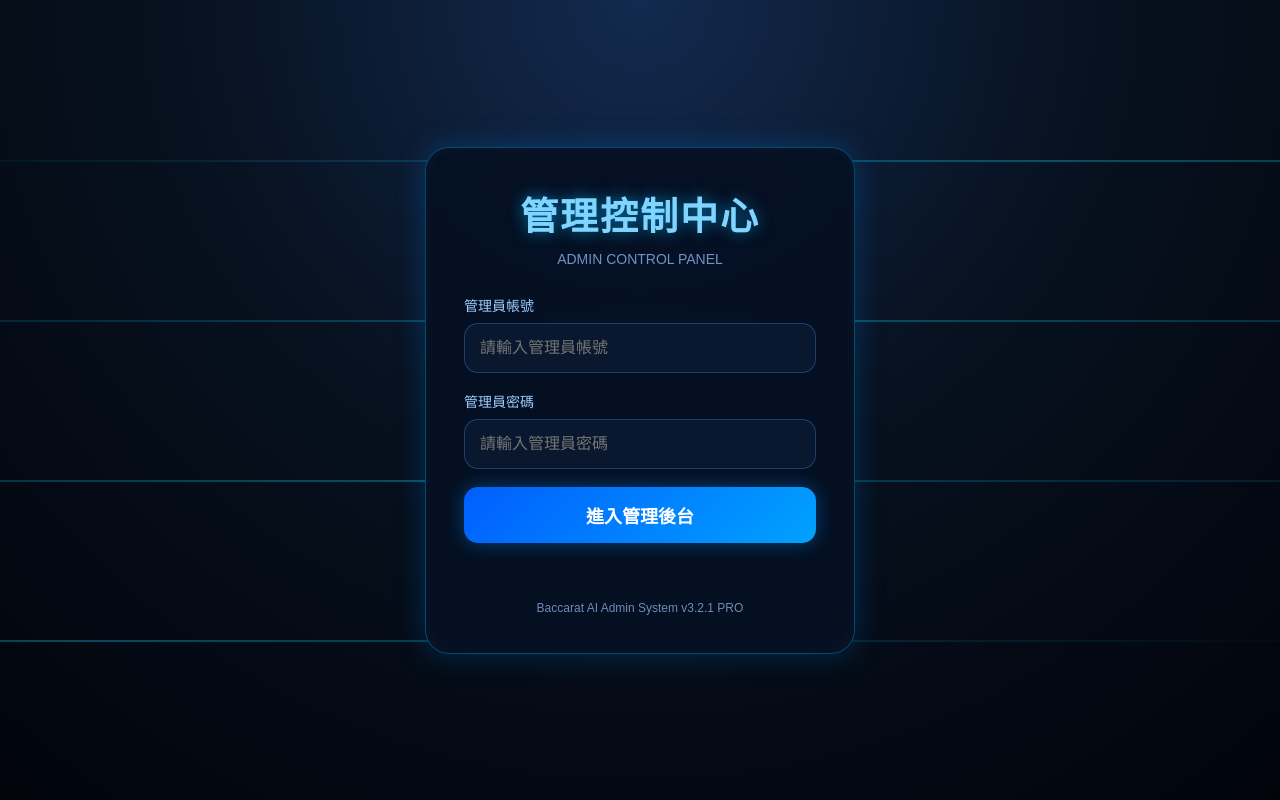
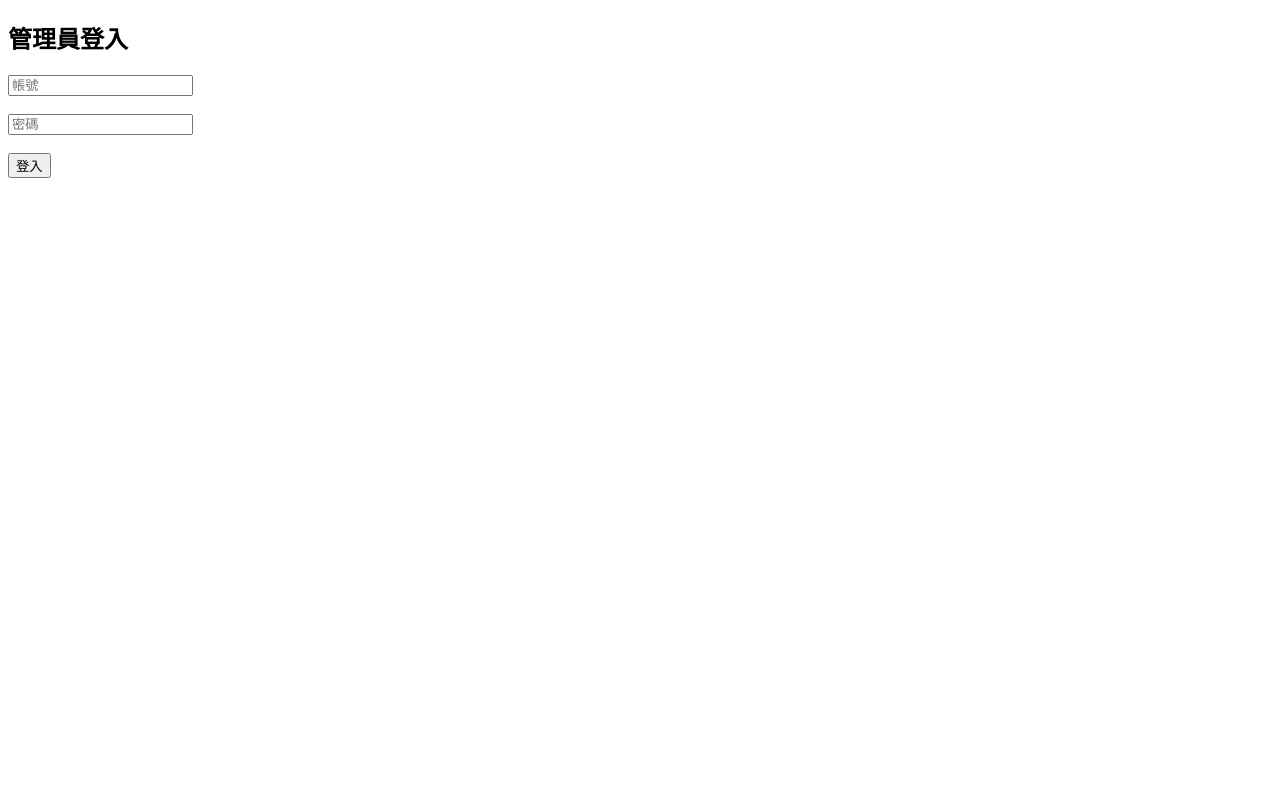
Before and after one commit to hecht19980820/baccarat-online, a Flask app: page /admin-login in a window 1280 px wide. Run offline with Flask 3, Linux system fonts and the light colour scheme.

Commit message:
Update admin_login.html

```diff
--- a/templates/admin_login.html
+++ b/templates/admin_login.html
@@ -4,317 +4,33 @@
 <meta charset="UTF-8">
 <meta name="viewport" content="width=device-width, initial-scale=1.0">
 <title>管理員登入</title>
+</head>
+<body>
+<h2>管理員登入</h2>
 
-<style>
-
-*{
-    box-sizing:border-box;
-}
-
-body{
-    margin:0;
-    height:100vh;
-    overflow:hidden;
-    display:flex;
-    align-items:center;
-    justify-content:center;
-    background:
-        radial-gradient(circle at top,#132a4f 0%,#07111f 45%,#01040b 100%);
-    font-family:Arial,"Microsoft JhengHei",sans-serif;
-    color:white;
-}
-
-.bg{
-    position:fixed;
-    inset:0;
-    overflow:hidden;
-    z-index:-1;
-}
-
-.scan{
-    position:absolute;
-    width:200%;
-    height:2px;
-    background:linear-gradient(
-        90deg,
-        transparent,
-        rgba(0,220,255,.9),
-        transparent
-    );
-    animation:scanMove 8s linear infinite;
-    opacity:.35;
-}
-
-.scan:nth-child(1){
-    top:20%;
-}
-
-.scan:nth-child(2){
-    top:40%;
-    animation-delay:2s;
-}
-
-.scan:nth-child(3){
-    top:60%;
-    animation-delay:4s;
-}
-
-.scan:nth-child(4){
-    top:80%;
-    animation-delay:6s;
-}
-
-@keyframes scanMove{
-    from{
-        transform:translateX(-50%);
-    }
-    to{
-        transform:translateX(0%);
-    }
-}
-
-.login-box{
-    width:430px;
-    max-width:92%;
-    padding:38px;
-    border-radius:24px;
-
-    background:rgba(5,16,34,.92);
-
-    border:1px solid rgba(0,180,255,.35);
-
-    box-shadow:
-        0 0 30px rgba(0,140,255,.25),
-        inset 0 0 20px rgba(255,255,255,.03);
-
-    backdrop-filter:blur(10px);
-}
-
-.logo{
-    text-align:center;
-    margin-bottom:28px;
-}
-
-.logo h1{
-    margin:0;
-    font-size:38px;
-    color:#7fd5ff;
-    letter-spacing:2px;
-    text-shadow:0 0 15px rgba(0,180,255,.6);
-}
-
-.logo p{
-    margin-top:10px;
-    font-size:14px;
-    color:#98bfff;
-    opacity:.75;
-}
-
-.input-group{
-    margin-bottom:18px;
-}
-
-.input-group label{
-    display:block;
-    margin-bottom:8px;
-    font-size:14px;
-    color:#9dccff;
-}
-
-.input-group input{
-    width:100%;
-    padding:15px;
-    border:none;
-    outline:none;
-    border-radius:14px;
-
-    background:#09182f;
-
-    border:1px solid rgba(90,170,255,.28);
-
-    color:white;
-    font-size:16px;
-
-    transition:.2s;
-}
-
-.input-group input:focus{
-    border-color:#3ab7ff;
-    box-shadow:0 0 14px rgba(0,180,255,.3);
-}
-
-.login-btn{
-    width:100%;
-    height:56px;
-
-    border:none;
-    border-radius:14px;
-
-    font-size:18px;
-    font-weight:bold;
-
-    cursor:pointer;
-
-    color:white;
-
-    background:
-        linear-gradient(
-            135deg,
-            #005eff,
-            #00a2ff
-        );
-
-    box-shadow:
-        0 0 20px rgba(0,140,255,.4);
-
-    transition:.2s;
-}
-
-.login-btn:hover{
-    transform:translateY(-2px);
-
-    box-shadow:
-        0 0 28px rgba(0,180,255,.55);
-}
-
-.msg{
-    margin-top:16px;
-    min-height:20px;
-
-    text-align:center;
-
-    color:#ff7d95;
-
-    font-size:14px;
-}
-
-.footer{
-    margin-top:22px;
-
-    text-align:center;
-
-    font-size:12px;
-
-    color:#6f8bb6;
-}
-
-@media(max-width:760px){
-
-    .login-box{
-        padding:24px;
-        border-radius:16px;
-    }
-
-    .logo h1{
-        font-size:28px;
-    }
-
-    .login-btn{
-        height:50px;
-        font-size:16px;
-    }
-
-    .input-group input{
-        padding:12px;
-        font-size:15px;
-    }
-}
-
-</style>
-</head>
-
-<body>
-
-<div class="bg">
-    <div class="scan"></div>
-    <div class="scan"></div>
-    <div class="scan"></div>
-    <div class="scan"></div>
-</div>
-
-<div class="login-box">
-
-    <div class="logo">
-        <h1>管理控制中心</h1>
-        <p>ADMIN CONTROL PANEL</p>
-    </div>
-
-    <div class="input-group">
-        <label>管理員帳號</label>
-
-        <input
-            type="text"
-            id="username"
-            placeholder="請輸入管理員帳號"
-        >
-    </div>
-
-    <div class="input-group">
-        <label>管理員密碼</label>
-
-        <input
-            type="password"
-            id="password"
-            placeholder="請輸入管理員密碼"
-            onkeydown="if(event.key==='Enter'){login()}"
-        >
-    </div>
-
-    <button class="login-btn" onclick="login()">
-        進入管理後台
-    </button>
-
-    <div id="msg" class="msg"></div>
-
-    <div class="footer">
-        Baccarat AI Admin System v3.2.1 PRO
-    </div>
-
-</div>
+<input id="username" placeholder="帳號"><br><br>
+<input id="password" type="password" placeholder="密碼"><br><br>
+<button onclick="login()">登入</button>
 
 <script>
-
 async function login(){
-
-    const username =
-        document.getElementById("username").value.trim();
-
-    const password =
-        document.getElementById("password").value.trim();
-
-    if(!username || !password){
-
-        document.getElementById("msg").textContent =
-            "請輸入帳號密碼";
-
-        return;
-    }
-
     const res = await fetch("/api/admin-login",{
         method:"POST",
-        headers:{
-            "Content-Type":"application/json"
-        },
+        headers:{"Content-Type":"application/json"},
         body:JSON.stringify({
-            username,
-            password
+            username:document.getElementById("username").value,
+            password:document.getElementById("password").value
         })
     });
 
     const data = await res.json();
 
-    if(!data.ok){
-
-        document.getElementById("msg").textContent =
-            data.msg || "登入失敗";
-
-        return;
+    if(data.ok){
+        location.href="/admin";
+    }else{
+        alert("帳號或密碼錯誤");
     }
-
-    location.href = "/admin";
 }
-
 </script>
-
 </body>
 </html>
```
